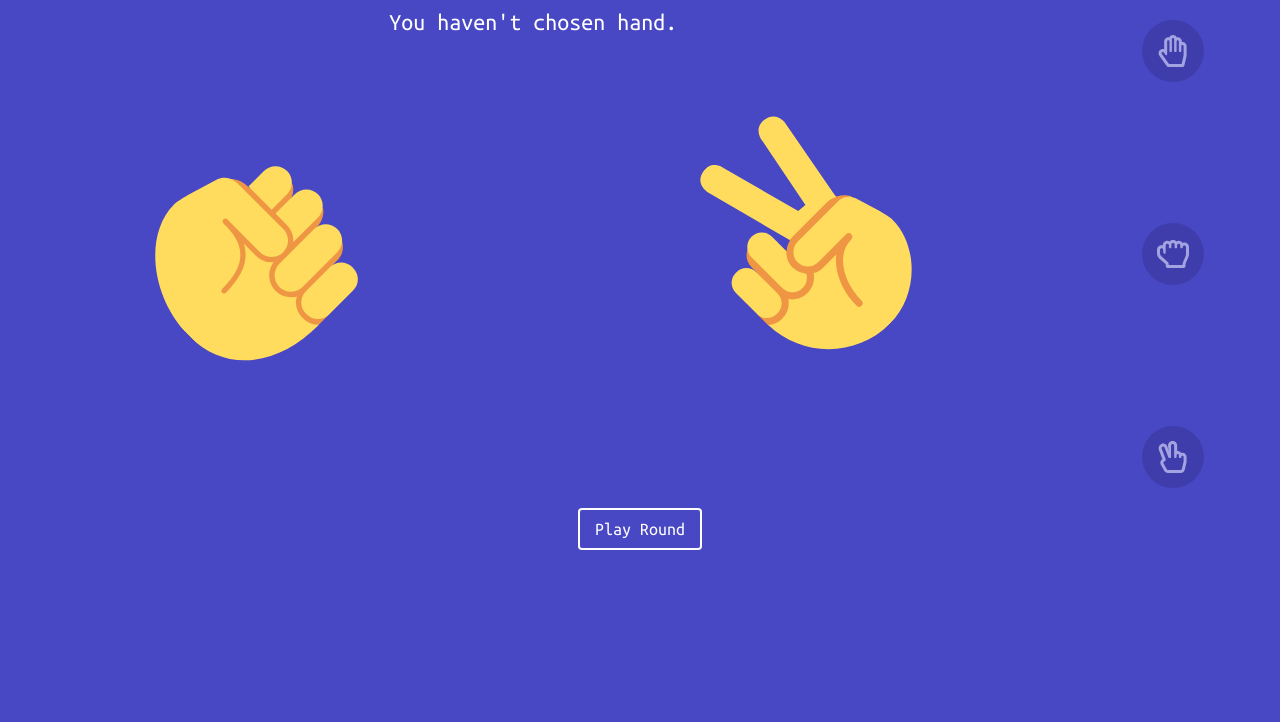
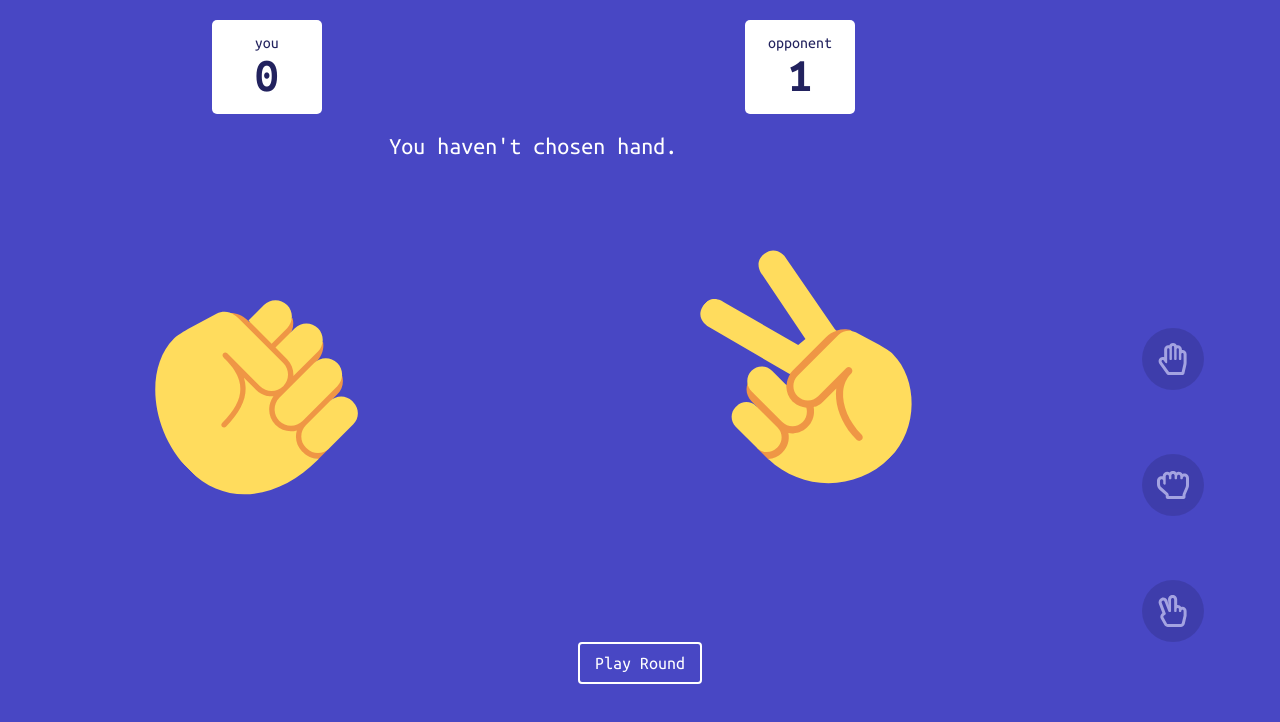
Before and after one commit to BUTURUM/aaah-scissors, a plain HTML site: page index.html in a window 1280 px wide. Both pictures are taken after a click on the button "Play Round". Drawn offline with Linux system fonts and the light colour scheme.

Commit message:
Application now displays score properly.

```diff
--- a/index.html
+++ b/index.html
@@ -9,6 +9,16 @@
 <body>
   <div id="wrapper">
     <div>
+      <div id="score-board">
+        <div class="score-box left">
+          <span class="score-title">you</span>
+          <p class="score-count">0</p>
+        </div>
+        <div class="score-box right">
+          <span class="score-title">opponent</span>
+          <p class="score-count">0</p>
+        </div>
+      </div>
       <p id="log-title"></p>
       <div id="hand-fight">
         <div class="hand-box left"></div>
--- a/script.js
+++ b/script.js
@@ -16,7 +16,7 @@ outputBus.addEventListener('stop-round', () => {
   changePlayerHand(model.user.hand);
   changeComputerHand(model.computer.hand);
 
-  logOutcome(outcome);
+  logOutcome(outcome, model.user.score, model.computer.score);
 });
 
 inputBus.addEventListener('chose-hand', (event) => {
--- a/style.css
+++ b/style.css
@@ -20,16 +20,17 @@ p, body{
   --down-move: 9vh;
   --up-move: 5vh;
 }
-
 #action-panel, #play-box{
   margin-top: 30px;
+}
+#score-board, #log-title, #hand-fight{
+  margin-top: 20px;
 }
 
 /*log title*/
 #log-title{
   text-align: center;
   font-size: x-large;
-  margin: 10px 0;
 }
 #log-title:empty::before{
   content: "\A0";
@@ -112,6 +113,24 @@ p, body{
   border-radius: 4px;
 }
 
+/*score*/
+#score-board{
+  display: flex;
+  justify-content: space-around;
+}
+.score-box{
+  padding: 15px;
+  background-color: white;
+  border-radius: 5px;
+  text-align: center;
+  color: #22225E;
+  width: 4rem;
+}
+.score-count{
+  font-size: xxx-large;
+  font-weight: bold;
+}
+
 @media (min-width: 640px){
   :root{
     --down-move: 18vh;
@@ -124,10 +143,13 @@ p, body{
   #action-panel{
     flex-direction: column;
     align-items: center;
-    justify-content: space-between;
-    padding: 20px 0;
+    justify-content: flex-end;
+    gap: 8vh;
   }
   #action-panel, #play-box{
     margin-top: 0;
   }
+  .score-box{
+    width: 5rem;
+  }
 }
--- a/view.js
+++ b/view.js
@@ -1,5 +1,8 @@
 const playerHand = document.querySelector('.hand-box.left');
 const computerHand = document.querySelector('.hand-box.right');
+const playerCount = document.querySelector('.score-box.left > .score-count');
+const computerCount = document.querySelector('.score-box.right > .score-count');
+
 const playButton = document.getElementById('play-game');
 const actionPanel = document.getElementById('action-panel');
 const logTitle = document.getElementById('log-title');
@@ -52,17 +55,19 @@ export function playingReset(){
   playButton.hidden = false;
 }
 
-export function logOutcome(outcome){
-  if(!outcome){
-    logTitle.innerText = "You haven't chosen hand.";
-    return;
-  }
-  let messages = {
+export function logOutcome(outcome, playerScore, computerScore){
+  const messages = {
     'victory': "You won, good job!",
     'defeat': "You lost, we're sorry(",
     'draw': "Just a draw, man"
   }
-  logTitle.innerText = messages[outcome]
+  if(!outcome){
+    logTitle.innerText = "You haven't chosen hand.";
+  } else{
+    logTitle.innerText = messages[outcome];
+  }
+  playerCount.innerText = playerScore;
+  computerCount.innerText = computerScore;
 }
 
 function changeHand(el, hand){
```
